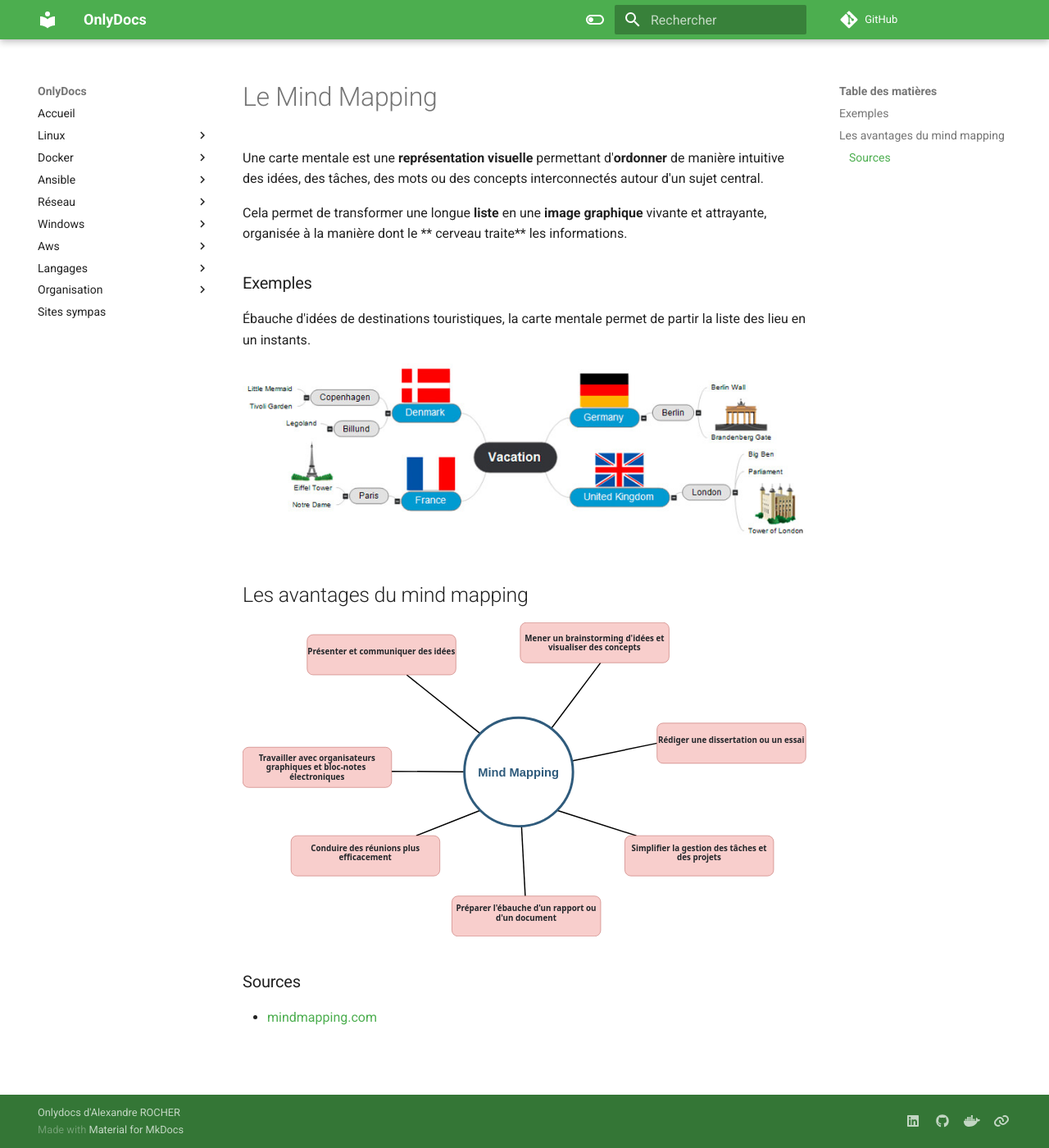
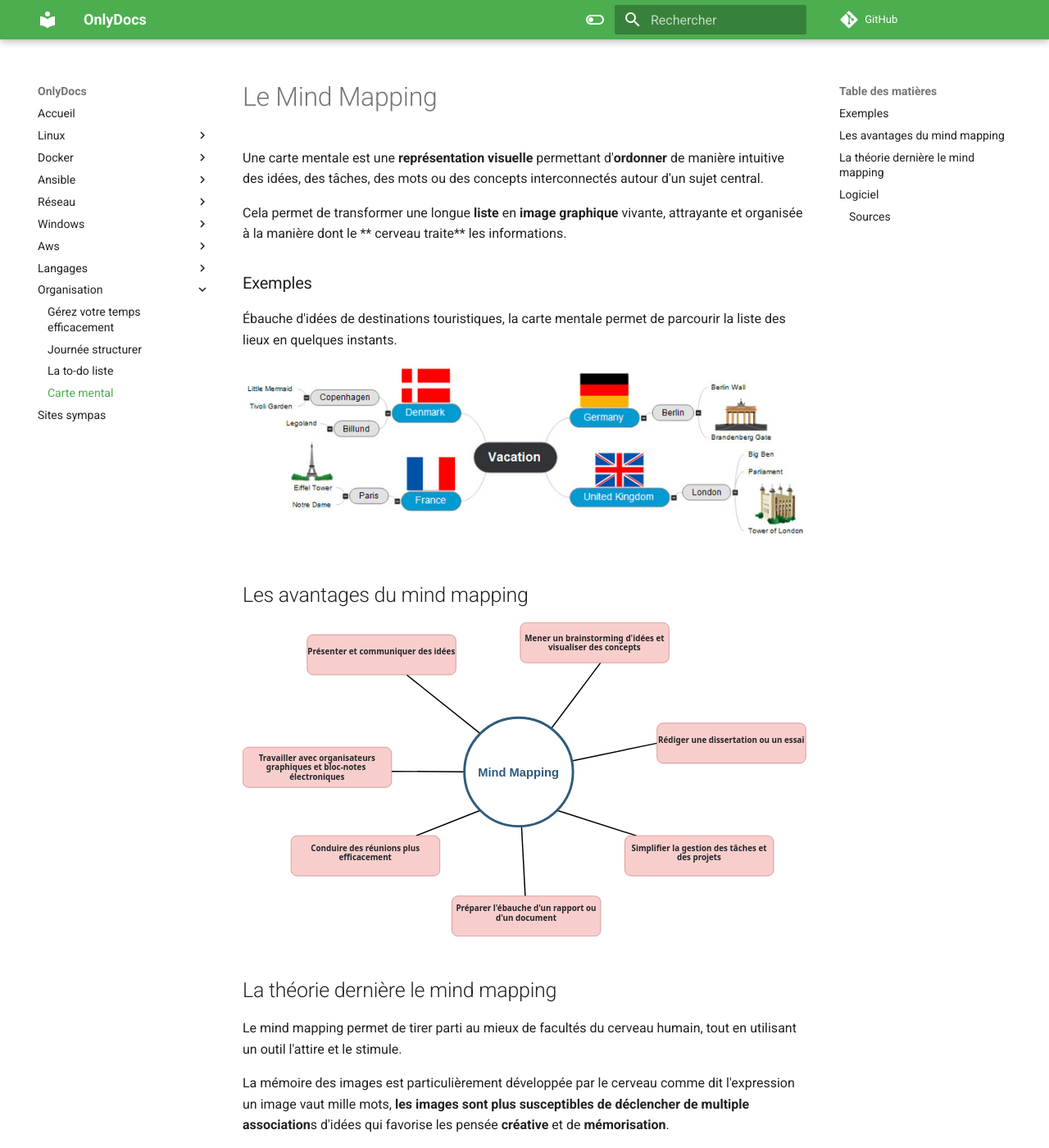
Before and after one commit to Theonlymore/OnlyDocs, an MkDocs documentation site: the page built from docs/organisation/mindmap.md, in a window 1280 px wide and 1400 px high. Shown: the whole window at 82% size. Built offline with MkDocs 1.6.1 and Material for MkDocs 9.7.7, drawn with Linux system fonts in a browser that asks for light colours; comment, search, counter and statistics services are not loaded; some of the changed text lies outside the part shown.

Commit message:
mind map docs

```diff
--- a/docs/organisation/mindmap.md
+++ b/docs/organisation/mindmap.md
@@ -2,11 +2,11 @@
 
 Une carte mentale est une **représentation visuelle**  permettant d'**ordonner** de manière intuitive des idées, des tâches, des mots ou des concepts interconnectés autour d'un sujet central.
 
-Cela permet de transformer une longue **liste** en une **image graphique** vivante et attrayante, organisée à la manière dont le ** cerveau traite** les informations.
+Cela permet de transformer une longue **liste** en **image graphique** vivante, attrayante et organisée à la manière dont le ** cerveau traite** les informations.
 
 ### Exemples
 
-Ébauche d'idées de destinations touristiques, la carte mentale permet de partir la liste des lieu en un instants.
+Ébauche d'idées de destinations touristiques, la carte mentale permet de parcourir la liste des lieux en quelques instants.
 
 ![mindMapVoyage](images/mindMapVoyage.jpg)
 
@@ -14,6 +14,15 @@ Cela permet de transformer une longue **liste** en une **image graphique** vivan
 
 ![mind map](images/mindMapOfMindmap.svg)
 
+## La théorie dernière le mind mapping
+
+Le mind mapping permet de tirer parti au mieux de facultés du cerveau humain, tout en utilisant un outil l'attire et le stimule.
+
+La mémoire des images est particulièrement développée par le cerveau comme dit l'expression un image vaut mille mots, **les images sont plus susceptibles de déclencher de multiple association**s d'idées qui favorise les pensée **créative** et de **mémorisation**.
+
+## Logiciel
+
+Pour ma part, j'utilise le logiciel open-source [diagrams.net](https://www.diagrams.net/) pour créer mes cartes mental.
 
 ### Sources
 - [mindmapping.com](https://www.mindmapping.com/fr/mind-map)
--- a/mkdocs.yml
+++ b/mkdocs.yml
@@ -132,4 +132,5 @@ nav:
         Gérez votre temps efficacement: organisation/timeEfficiently.md
         Journée structurer: organisation/structureDays.md
         La to-do liste: organisation/todo.md
+        Carte mental: organisation/mindmap.md
   - Sites sympas: niceSite.md
```
